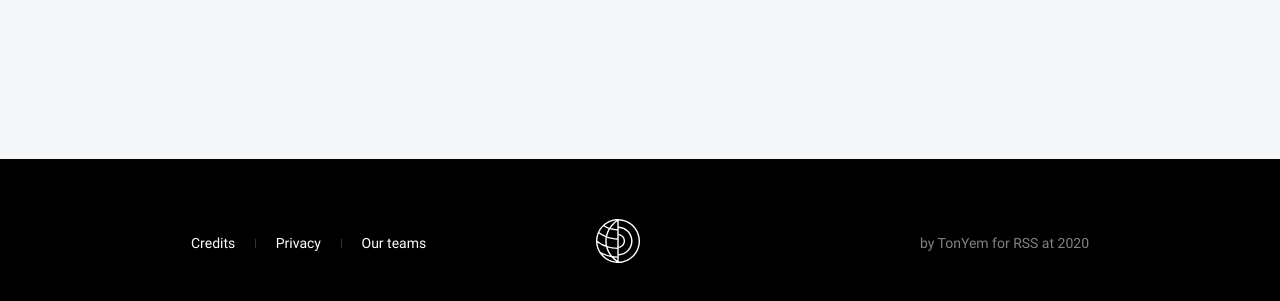
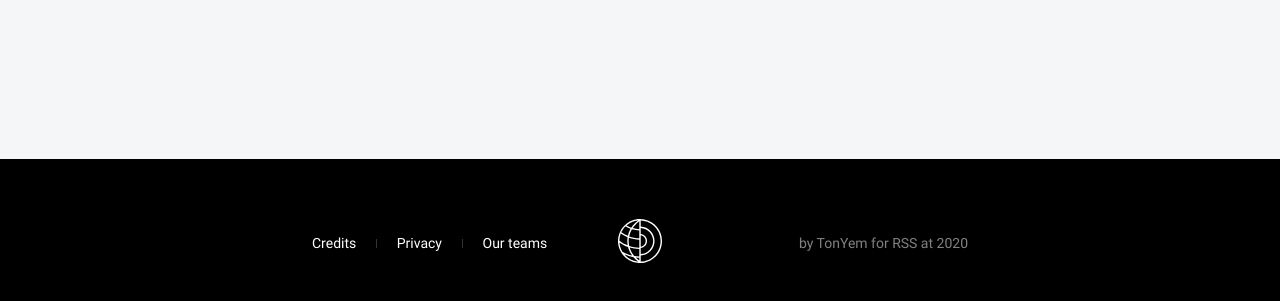
Before and after one commit to ahureikinandrei/webdev, a website: page index.html in a window 1280 px wide. Shown: the part 3841-4142 px from the top of the page. Drawn offline with Linux system fonts and the light colour scheme.

Commit message:
fix: footer item position

```diff
--- a/sass/layouts/_footer.scss
+++ b/sass/layouts/_footer.scss
@@ -3,7 +3,7 @@
 }
 
 .footer__wrapper {
-    padding: 77px 191px 93px;
+    padding: 77px 312px 93px;
     display: flex;
     align-items: center;
     justify-content: space-between;
@@ -44,11 +44,7 @@
 }
 
 .footer-logo {
-    display: block;
     cursor: pointer;
-    z-index: 1000;
-    left: 50%;
-    transform: translateX(-50%);
     @extend %transition;
     &:hover {
         opacity: 0.7;
```
Also changed, not shown: style.css, 1 other file.
